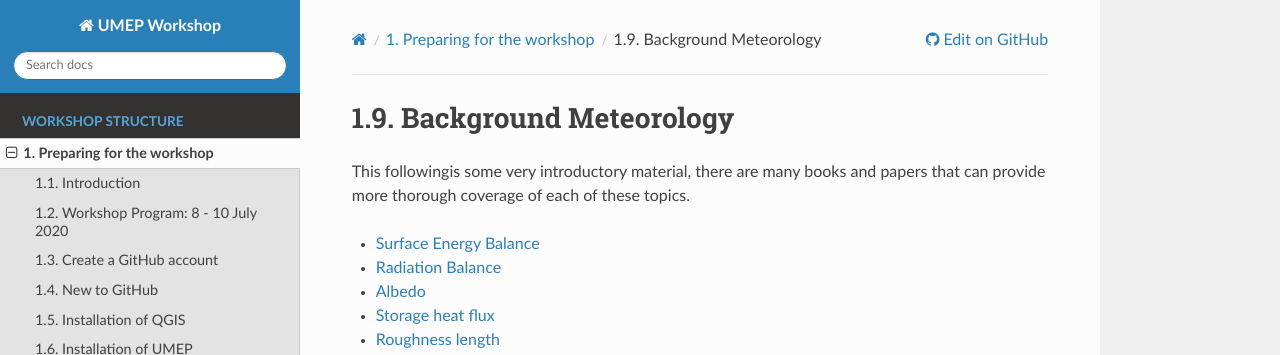
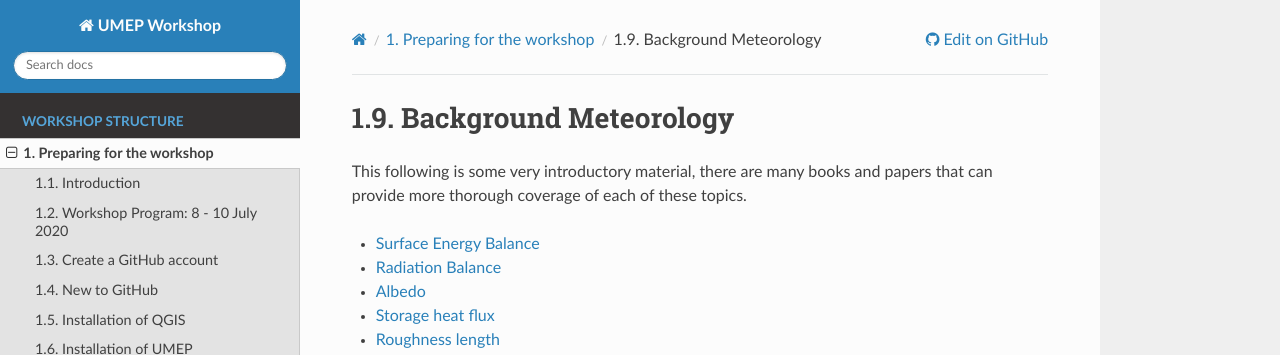
Before and after one commit to Urban-Meteorology-Reading/UMEP-Workshop, a Sphinx documentation site: the page built from source/BackGroundMet/BGM0.rst, in a window 1280 px wide. Shown: the top 355 px of the page. Built offline with Sphinx 7.4.7 and the Read the Docs theme 2.0.0, drawn with Linux system fonts in a browser that asks for light colours.

Commit message:
Update BGM0.rst

```diff
--- a/source/BackGroundMet/BGM0.rst
+++ b/source/BackGroundMet/BGM0.rst
@@ -3,7 +3,7 @@
 Background Meteorology
 ----------------------
 
-This followingis some very introductory material, there are many books and papers that can provide more thorough coverage of each of these topics.
+This following is some very introductory material, there are many books and papers that can provide more thorough coverage of each of these topics.
 
 
 - `Surface Energy Balance <SEB>`
```
